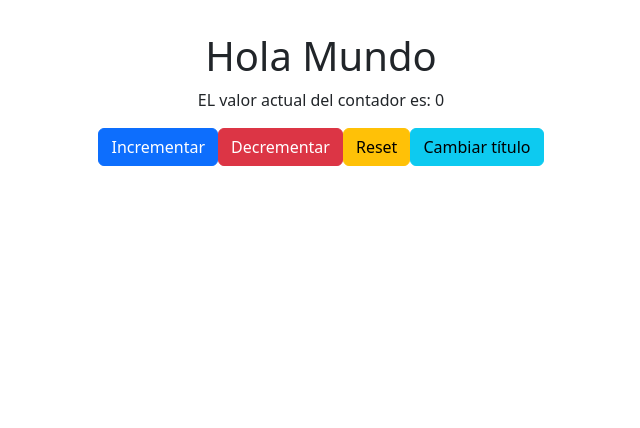
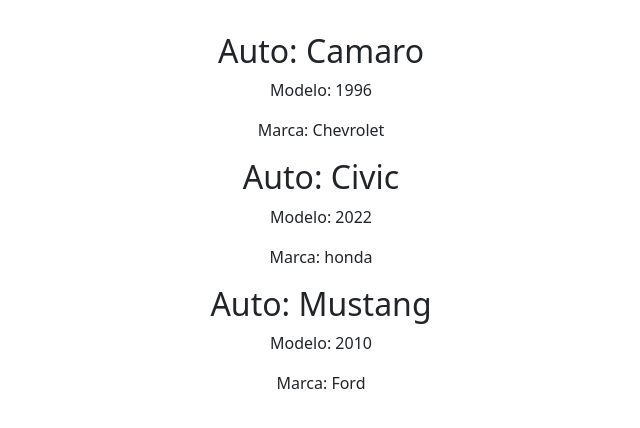
Before and after one commit to JoseGermanx/practica-react, a React (Vite) app in the folder proyecto-react-10/: page / in a window 1280 px wide. Shown: the top 428 px of the page, without its empty margins (319-959 px from the left). Built offline with nearby package versions, Linux system fonts and the light colour scheme.

Commit message:
Agrega componentes Car al archivo App.jsx

```diff
--- a/proyecto-react-10/src/App.jsx
+++ b/proyecto-react-10/src/App.jsx
@@ -1,12 +1,15 @@
 
 import './App.css'
-import Contador from './components/contador/Contador'
+import Car from './components/car/Car'
 
 function App() {
 
   return (
     <>
-    <Contador />
+    <Car nombre="Camaro" modelo="1996" marca="Chevrolet" mostrar={true}/>
+    <Car nombre="Civic" modelo="2022" marca="honda" mostrar={true}/>
+    <Car nombre="Mustang" modelo="2010" marca="Ford" mostrar={true}/>
+
     </>
   )
 }
--- /dev/null
+++ b/proyecto-react-10/src/components/car/Car.jsx
@@ -0,0 +1,18 @@
+// eslint-disable-next-line react/prop-types
+const Car = ({ nombre, modelo, marca, mostrar }) => {
+  return (
+    <div className="container">
+      {mostrar ? (
+        <>
+          <h2>Auto: {nombre}</h2>
+          <p>Modelo: {modelo}</p>
+          <p>Marca: {marca}</p>
+        </>
+      ) : (
+        <h1>No hay nada que mostrar</h1>
+      )}
+    </div>
+  );
+};
+
+export default Car;
```
